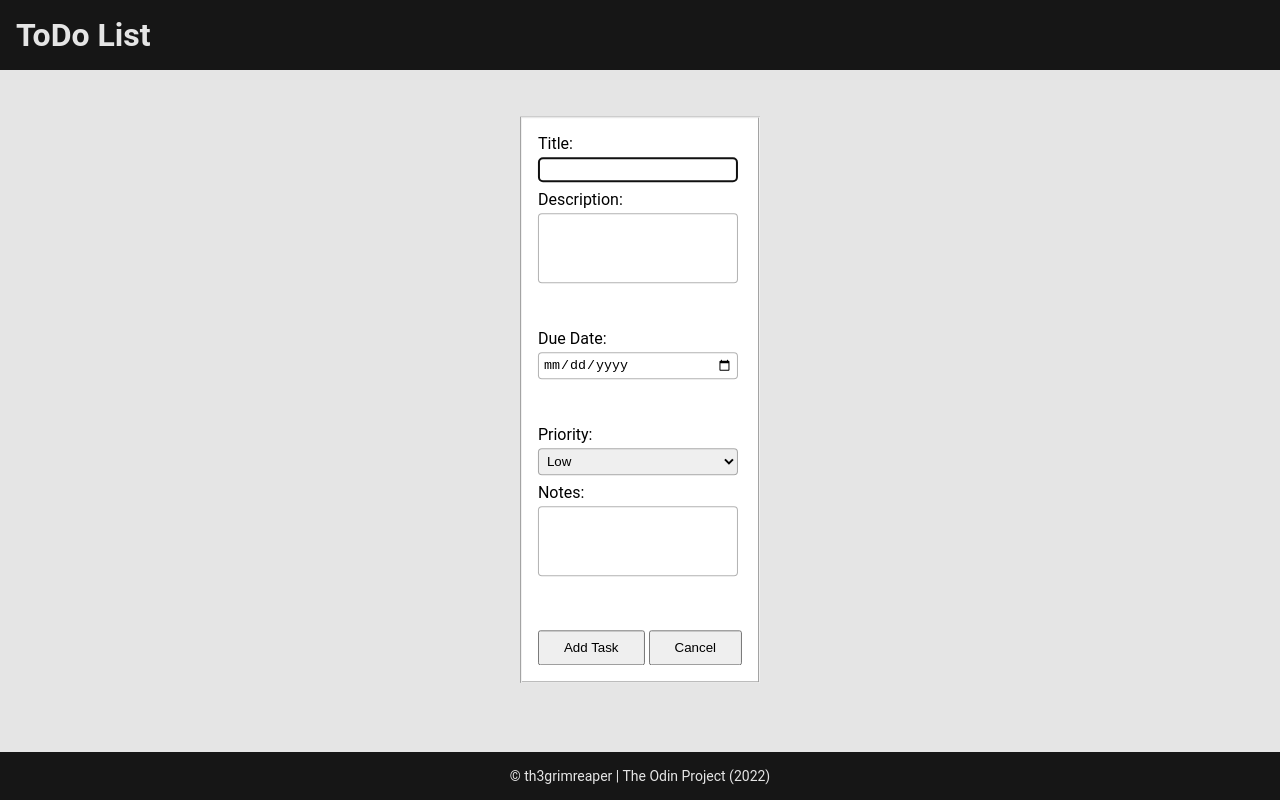
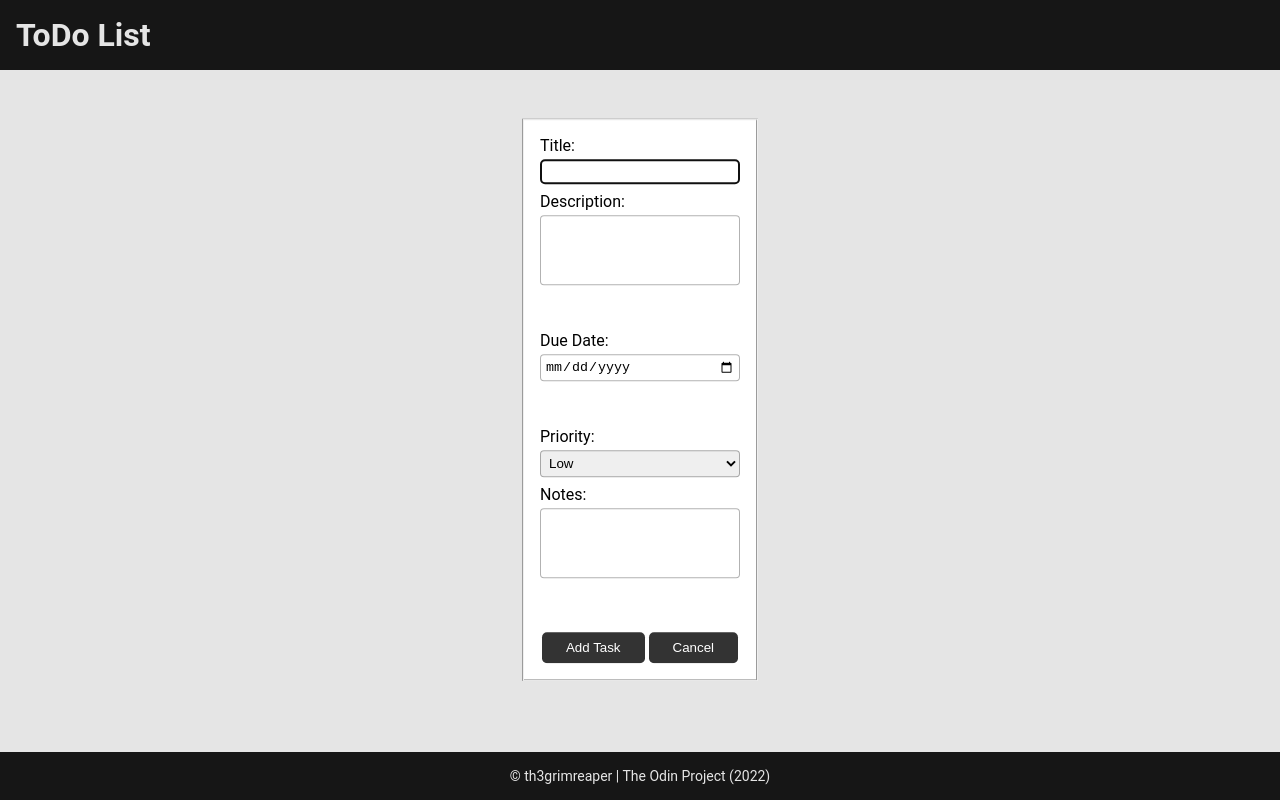
Before and after one commit to th3grimreaper/todo-list, a website built with webpack: page src/temp.html in a window 1280 px wide. Both pictures are taken after a click on the button "New Task". Built offline with nearby package versions, Linux system fonts and the light colour scheme.

Commit message:
style new task button

```diff
--- a/src/styles/_content.scss
+++ b/src/styles/_content.scss
@@ -7,6 +7,10 @@
   flex: 1;
 
   .task-btn {
+    background-color: v.$black-shade8;
+    color: v.$white-col;
+    border-radius: 5px;
+    border-style: none;
     padding: 0.5rem 1.5rem;
   }
 
@@ -48,8 +52,8 @@
           justify-content: center;
         }
         .btn {
+          @extend .task-btn;
           margin-top: 0.5rem;
-          padding: 0.5rem 1.5rem;
         }
 
         .btn + .btn {
```
Also changed, not shown: dist/bundled2449c0b0a3312baa6a5.js (added), dist/index.html, 1 other file.
